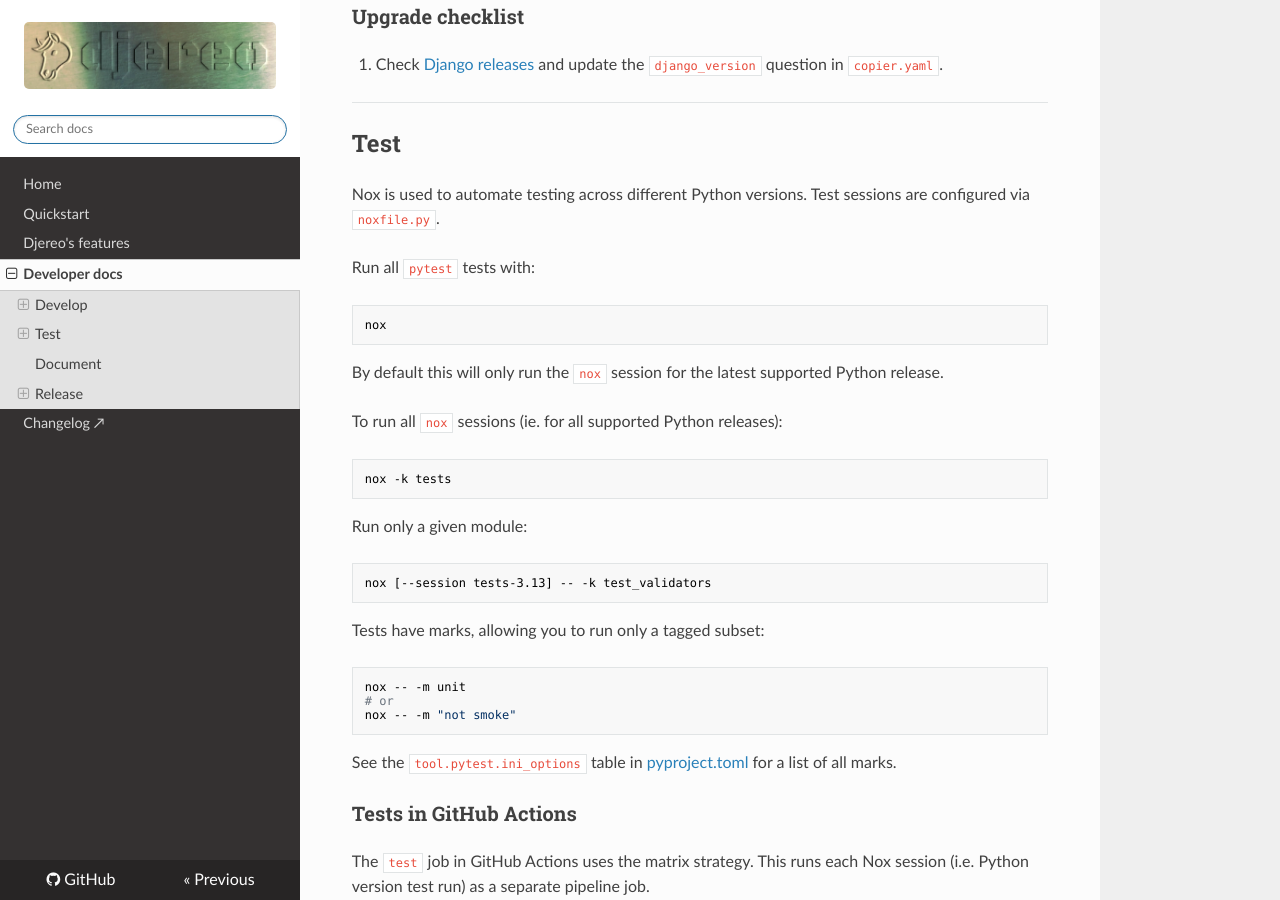
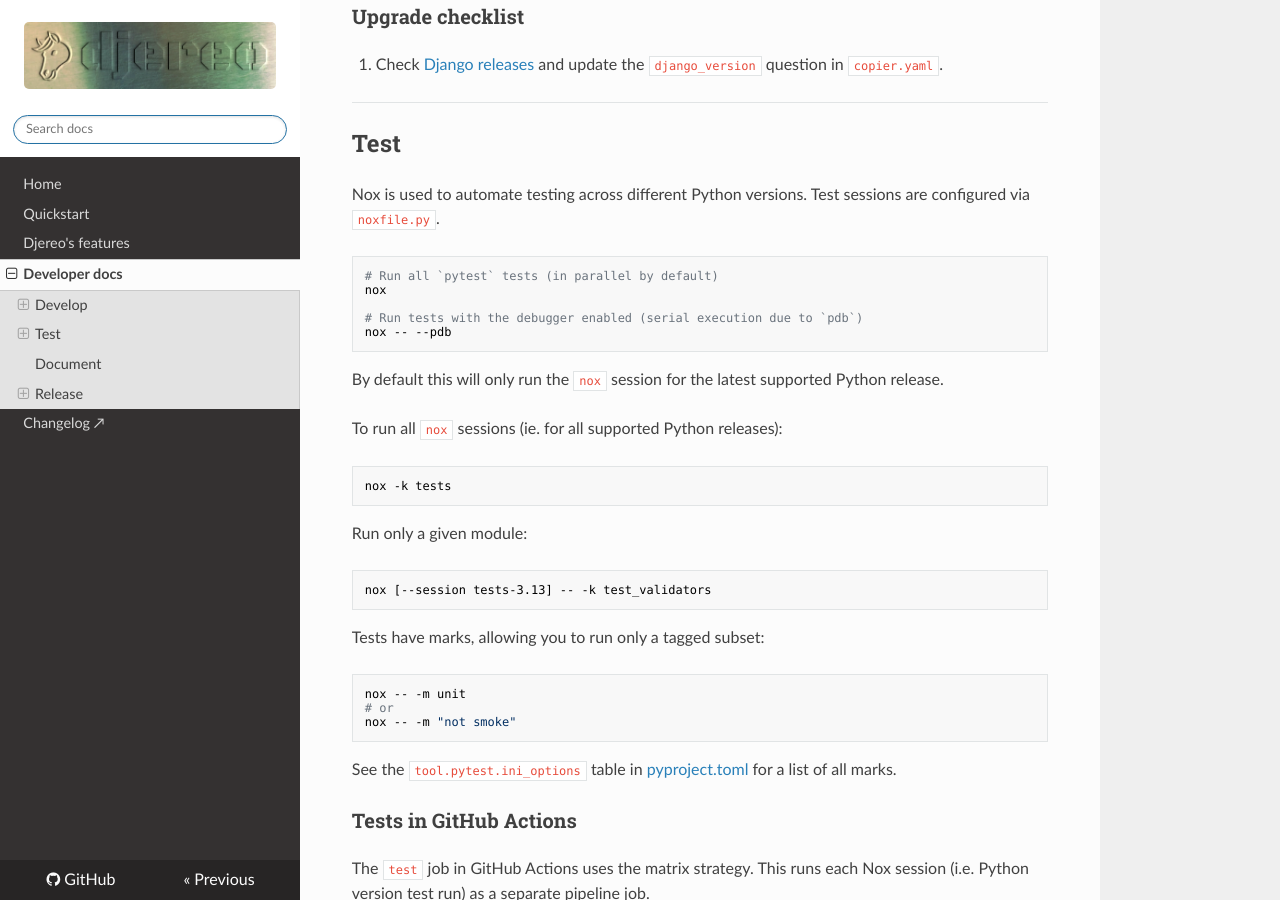
Before and after one commit to albertomh/djereo, an MkDocs documentation site: the page built from docs/src/develop.md, in a window 1280 px wide and 900 px high, scrolled down 2729 px. Built offline with MkDocs 1.6.1, drawn with Linux system fonts in a browser that asks for light colours; nearby versions of some CDN libraries.

Commit message:
docs(test): document running 'nox -- --pdb'

````diff
--- a/docs/src/develop.md
+++ b/docs/src/develop.md
@@ -145,10 +145,12 @@ Docstrings should follow the conventions set out in the [Google styleguide](http
 Nox is used to automate testing across different Python versions. Test sessions are
 configured via `noxfile.py`.
 
-Run all `pytest` tests with:
+```sh
+# Run all `pytest` tests (in parallel by default)
+nox
 
-```sh
-nox
+# Run tests with the debugger enabled (serial execution due to `pdb`)
+nox -- --pdb
 ```
 
 By default this will only run the `nox` session for the latest supported Python release.
````
